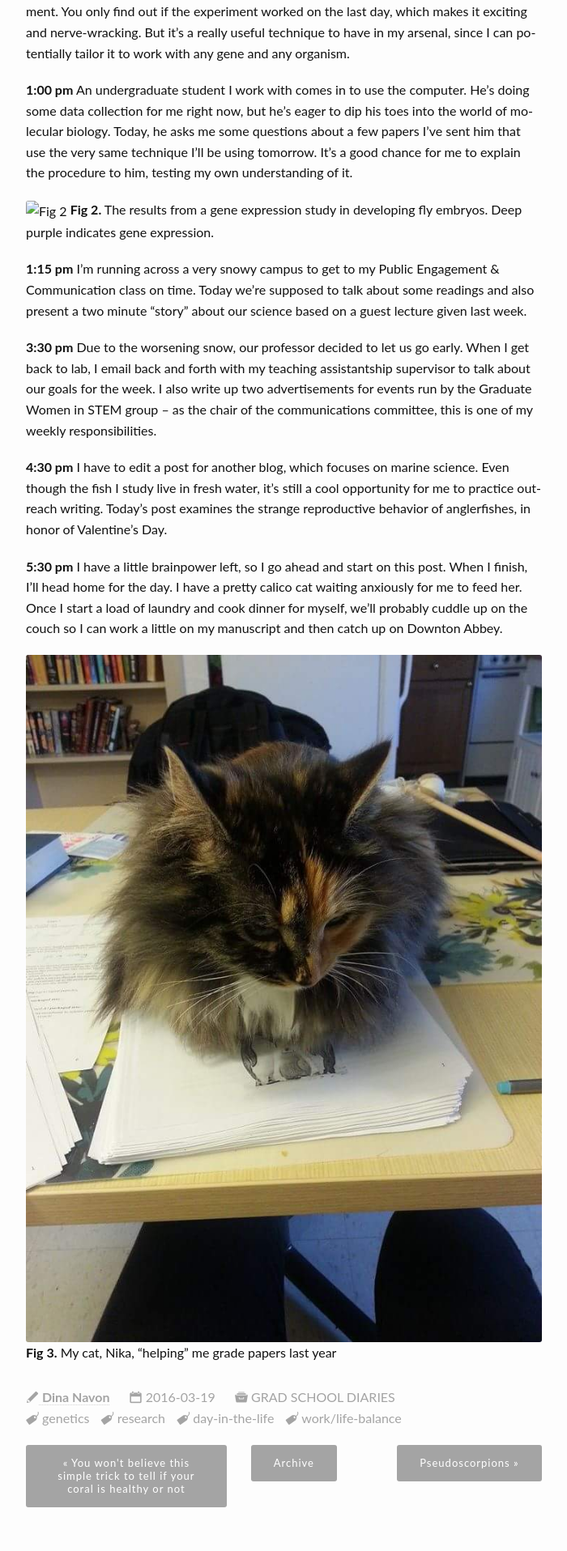
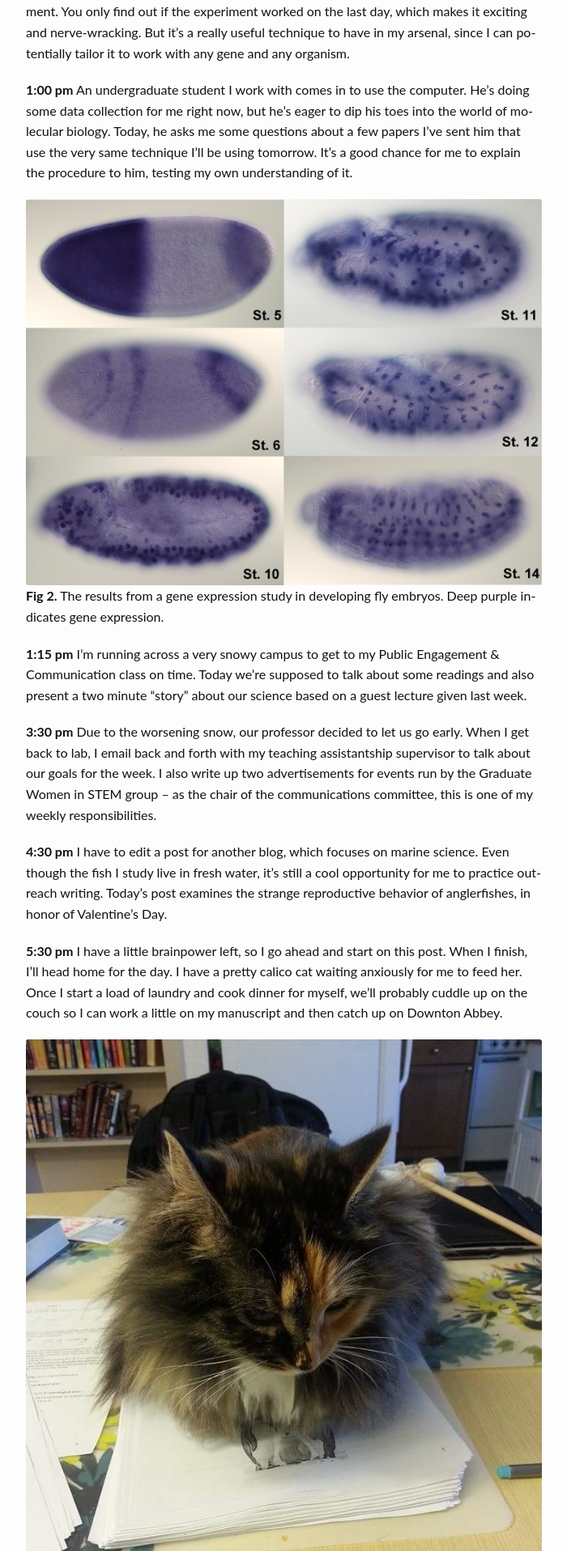
Before and after one commit to tguttata/thatslifesci-1, a Jekyll site: the page built from _posts/2016-03-19-life-in-balance.md, in a window 1280 px wide. Shown: the part 2112-4028 px from the top of the page at 81% size, without its empty margins (123-823 px from the left). Built offline with Jekyll 4.4.1, drawn with Linux system fonts in a browser that asks for light colours; comment, search, counter and statistics services are not loaded.

Commit message:
Update 2016-03-19-life-in-balance.md

```diff
--- a/_posts/2016-03-19-life-in-balance.md
+++ b/_posts/2016-03-19-life-in-balance.md
@@ -45,7 +45,7 @@ Success!  I have probe, which means that tomorrow I can finally begin the week-l
 **1:00 pm**
 An undergraduate student I work with comes in to use the computer.  He's doing some data collection for me right now, but he’s eager to dip his toes into the world of molecular biology.  Today, he asks me some questions about a few papers I’ve sent him that use the very same technique I’ll be using tomorrow.  It’s a good chance for me to explain the procedure to him, testing my own understanding of it.
 
-![Fig 2](20160306_Navon_Fig2.jpg)
+![Fig 2]({{ site.urlimg }}20160306_Navon_Fig2.jpg)
 **Fig 2.** The results from a gene expression study in developing fly embryos.  Deep purple indicates gene expression.
 
 **1:15 pm**
```
